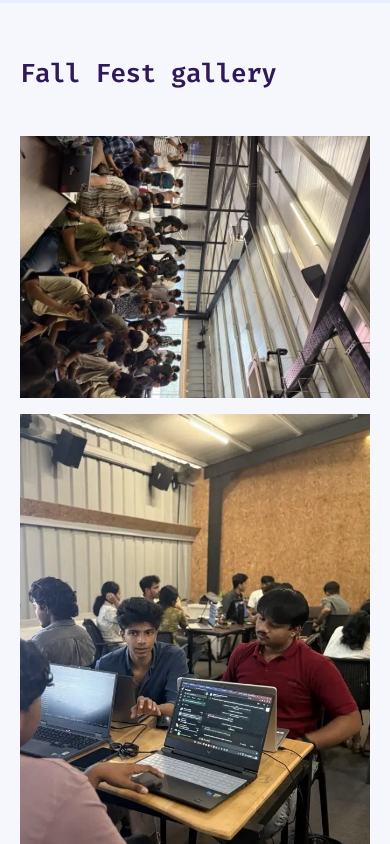
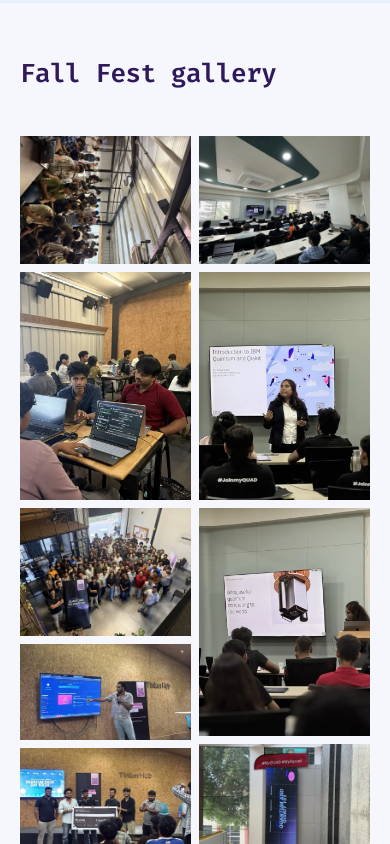
Before and after one commit to quantumx-foundation/qff-2026, a Next.js app: page / in a window 390 px wide. Shown: the part 4200-5044 px from the top of the page. Built offline with nearby package versions, Linux system fonts and the light colour scheme.

Commit message:
Make the Fall Fest gallery tiles smaller: two columns on phones up to five on wide screens, with tighter gaps.
Co-Authored-By: Claude Opus 5.5 <noreply@anthropic.com>

```diff
--- a/components/sections/Gallery.tsx
+++ b/components/sections/Gallery.tsx
@@ -34,16 +34,16 @@ export function Gallery() {
       <div className="container-wide">
         <SectionHeading id="gallery-heading" lines={["Fall Fest gallery"]} />
 
-        <ul className="mt-12 columns-1 gap-4 sm:columns-2 lg:mt-14 lg:columns-3">
+        <ul className="mt-12 columns-2 gap-2 sm:columns-3 md:gap-3 lg:mt-14 lg:columns-4 xl:columns-5">
           {PHOTOS.map(({ n, w, h }) => (
-            <li key={n} className="mb-4 break-inside-avoid">
+            <li key={n} className="mb-2 break-inside-avoid md:mb-3">
               {/* Plain img: the site ships images unoptimized (see
                   next.config.ts), so next/image would not emit a srcset. */}
               {/* eslint-disable-next-line @next/next/no-img-element */}
               <img
                 src={src(n, 800)}
                 srcSet={`${src(n, 800)} 800w, ${src(n, 1600)} 1600w`}
-                sizes="(min-width: 1024px) 33vw, (min-width: 640px) 50vw, 100vw"
+                sizes="(min-width: 1280px) 20vw, (min-width: 1024px) 25vw, (min-width: 640px) 33vw, 50vw"
                 width={w * 100}
                 height={h * 100}
                 alt={`Fall Fest photo ${n} of ${PHOTOS.length}`}
```
